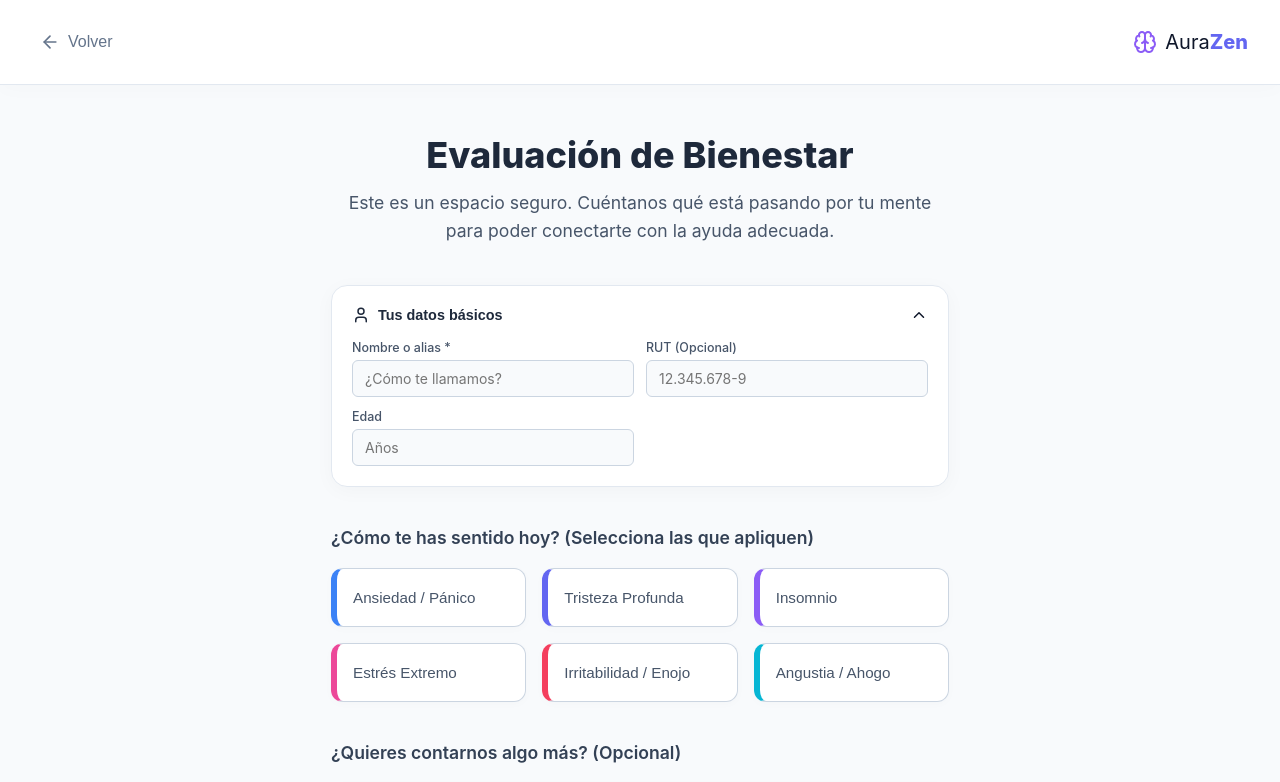
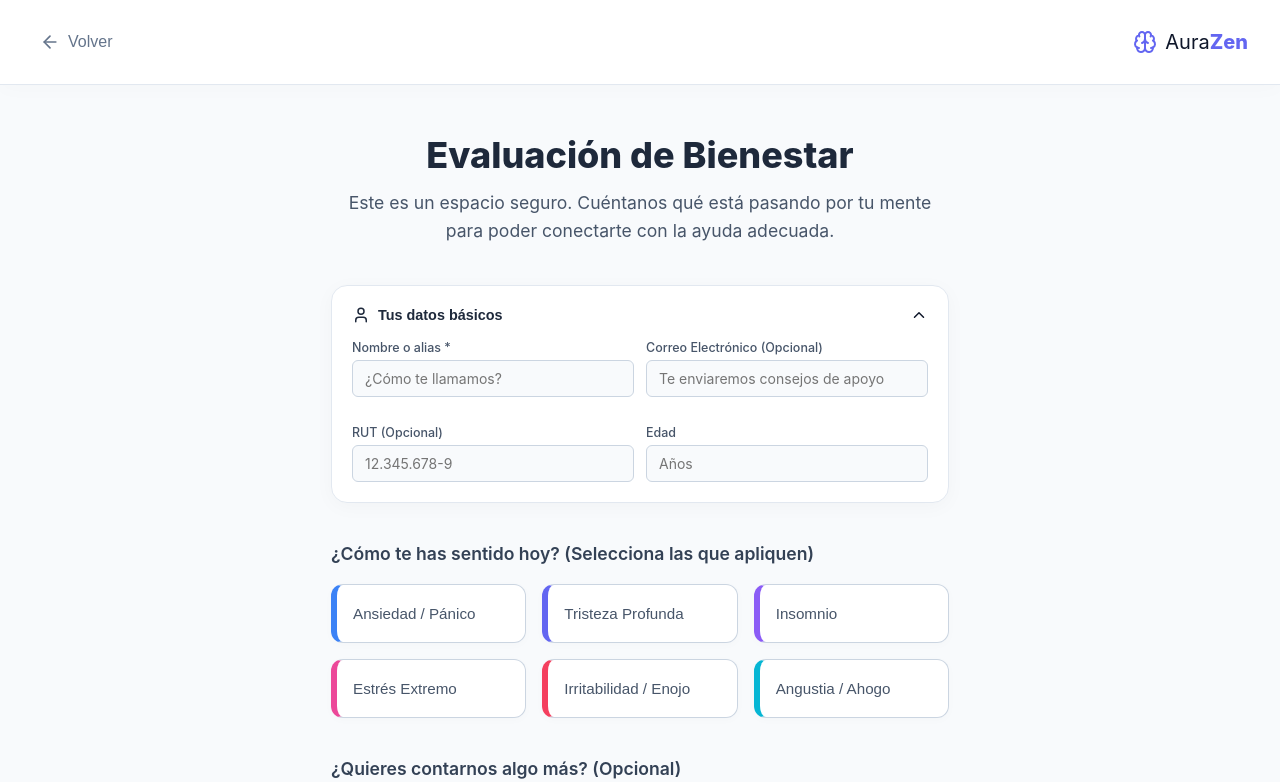
Before and after one commit to Tinxojrr/AuraMed, a React (Vite) app: page /bienestar in a window 1280 px wide. Shown: the top 782 px of the page. Built offline with nearby package versions, Linux system fonts and the light colour scheme; no server answers.

Commit message:
feat: integrate EmailJS for mental health support emails

```diff
--- a/src/pages/MentalTriage.jsx
+++ b/src/pages/MentalTriage.jsx
@@ -25,7 +25,7 @@ const EMOCIONES = [
 
 export default function MentalTriage({ onResultado }) {
   const navigate = useNavigate()
-  const [paciente, setPaciente] = useState({ nombre: '', rut: '', edad: '', genero: '' })
+  const [paciente, setPaciente] = useState({ nombre: '', rut: '', edad: '', genero: '', email: '' })
   const [showDatos, setShowDatos] = useState(true)
   const [emocionesSelec, setEmocionesSelec] = useState([])
   const [relato, setRelato] = useState('')
@@ -35,6 +35,30 @@ export default function MentalTriage({ onResultado }) {
     setEmocionesSelec(prev =>
       prev.includes(id) ? prev.filter(e => e !== id) : [...prev, id]
     )
+  }
+
+  const enviarCorreoEmailJS = async (email, nombre, mensaje) => {
+    try {
+      await fetch('https://api.emailjs.com/api/v1.0/email/send', {
+        method: 'POST',
+        headers: {
+          'Content-Type': 'application/json'
+        },
+        body: JSON.stringify({
+          service_id: import.meta.env.VITE_EMAILJS_SERVICE_ID || 'service_xxx',
+          template_id: import.meta.env.VITE_EMAILJS_TEMPLATE_ID || 'template_xxx',
+          user_id: import.meta.env.VITE_EMAILJS_PUBLIC_KEY || 'public_key_xxx',
+          template_params: {
+            paciente_email: email,
+            paciente_nombre: nombre,
+            mensaje_contencion: mensaje
+          }
+        })
+      })
+      console.log("Correo enviado a EmailJS")
+    } catch (err) {
+      console.error("Error al enviar el correo", err)
+    }
   }
 
   const generarTriaje = async () => {
@@ -50,6 +74,7 @@ export default function MentalTriage({ onResultado }) {
     setLoading(true)
     try {
       const contexto = [
+        paciente.nombre && `Nombre: ${paciente.nombre}`,
         paciente.edad && `Edad: ${paciente.edad} años`,
         paciente.genero && `Género: ${paciente.genero}`,
         emocionesSelec.length && `Emociones seleccionadas: ${emocionesSelec.join(', ')}`,
@@ -75,6 +100,18 @@ export default function MentalTriage({ onResultado }) {
         tiempo_espera_estimado: parseInt(resultado.tiempo_espera_estimado) || 15,
       })
 
+      // Enviar correo si el paciente dejó un email
+      if (paciente.email && resultado.email_contencion) {
+        toast.promise(
+          enviarCorreoEmailJS(paciente.email, paciente.nombre, resultado.email_contencion),
+          {
+            loading: 'Enviando pautas de apoyo a tu correo...',
+            success: 'Correo de apoyo enviado',
+            error: 'No se pudo enviar el correo',
+          }
+        )
+      }
+
       // Redirigimos al ticket (que activará automáticamente el modo AuraZen)
       navigate(`/ticket/${triajeGuardado.id}`)
     } catch (err) {
@@ -94,7 +131,7 @@ export default function MentalTriage({ onResultado }) {
           <span>Volver</span>
         </button>
         <div className="mental-brand">
-          <Brain size={24} color="#8b5cf6" />
+          <Brain size={24} color="#6366F1" />
           <span>Aura<strong>Zen</strong></span>
         </div>
       </header>
@@ -120,6 +157,13 @@ export default function MentalTriage({ onResultado }) {
                   <input type="text" placeholder="¿Cómo te llamamos?"
                     value={paciente.nombre} onChange={e => setPaciente(p => ({ ...p, nombre: e.target.value }))} />
                 </div>
+                <div className="field">
+                  <label>Correo Electrónico (Opcional)</label>
+                  <input type="email" placeholder="Te enviaremos consejos de apoyo"
+                    value={paciente.email} onChange={e => setPaciente(p => ({ ...p, email: e.target.value }))} />
+                </div>
+              </div>
+              <div className="field-row" style={{ marginTop: '1rem' }}>
                 <div className="field">
                   <label>RUT (Opcional)</label>
                   <input type="text" placeholder="12.345.678-9" maxLength="12"
--- a/src/services/claude.js
+++ b/src/services/claude.js
@@ -122,7 +122,8 @@ Debes responder SIEMPRE en el siguiente formato JSON exacto, sin texto adicional
   "recomendaciones": ["Técnica de respiración sugerida", "Consejo de contención", "etc"],
   "preguntas_seguimiento": ["pregunta de evaluación de riesgo", "pregunta de red de apoyo"],
   "nivel_confianza": 0.0 a 1.0,
-  "tiempo_espera_estimado": "en minutos, como número entero"
+  "tiempo_espera_estimado": "en minutos, como número entero",
+  "email_contencion": "Un mensaje cálido, humano y empático (max 3 párrafos cortos) dirigido directamente al paciente (tratándolo por su nombre si se dio en el contexto), dándole consejos prácticos específicos basados en lo que contó, y validando sus emociones."
 }
 
 Criterios de prioridad mental:
```
